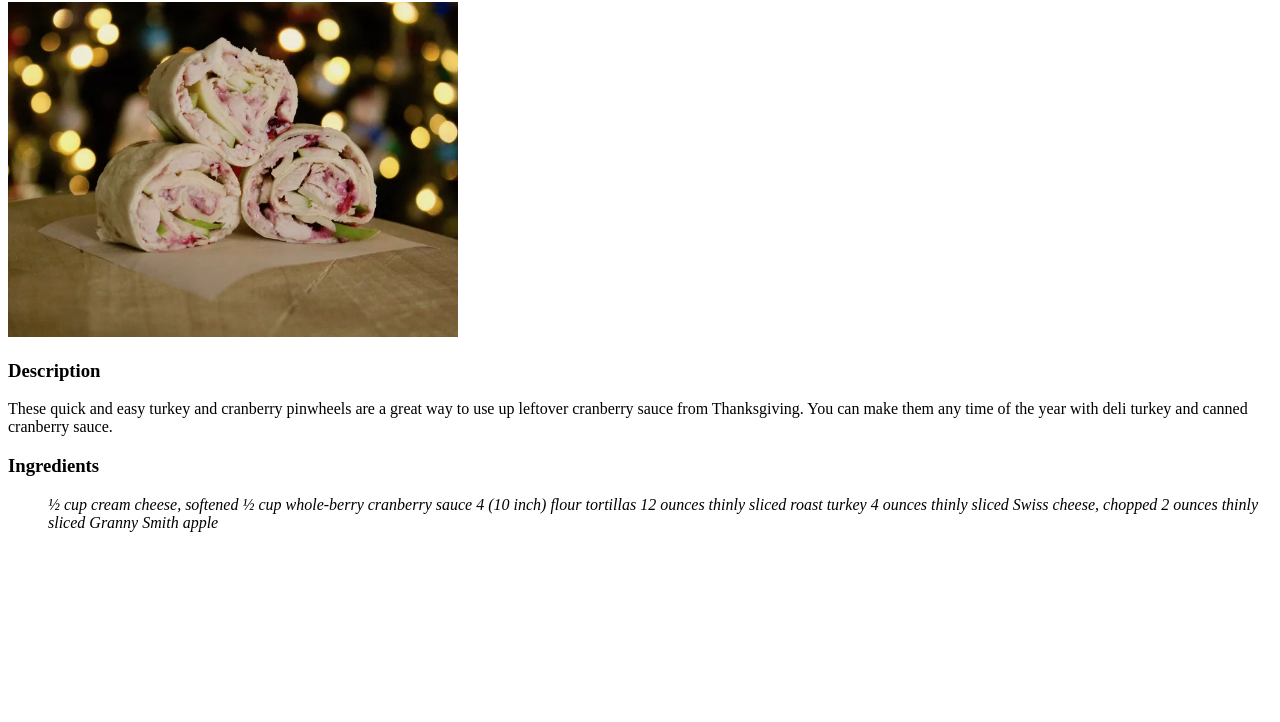
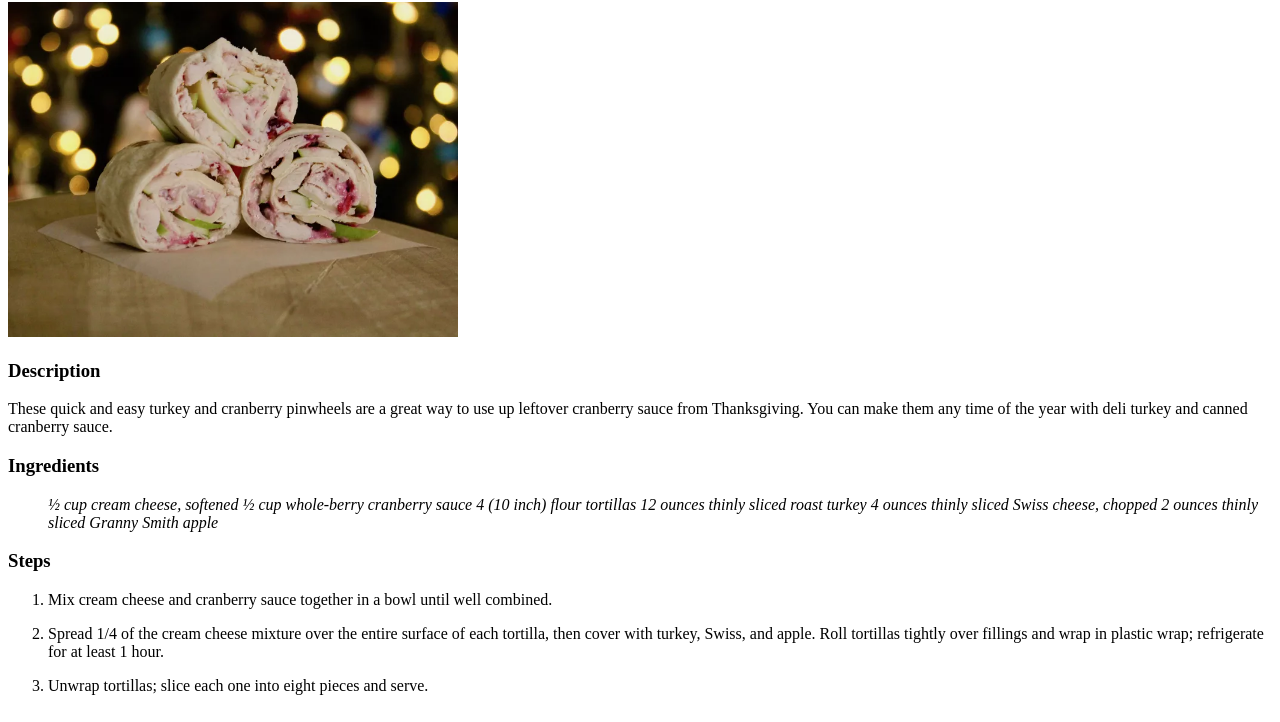
Before and after one commit to JonathanPunti/odin-recipes, a plain HTML site: page recipes/cranberry_Turkey_Pinwheels.html in a window 1280 px wide. Shown: the part 78-800 px from the top of the page. Drawn offline with Linux system fonts and the light colour scheme.

Commit message:
finalized cranberry_Turkey_Pinwheels.html with the requirements needed for the project

```diff
--- a/recipes/cranberry_Turkey_Pinwheels.html
+++ b/recipes/cranberry_Turkey_Pinwheels.html
@@ -21,6 +21,14 @@
         <i>4 ounces thinly sliced Swiss cheese, chopped</i>
         <i>2 ounces thinly sliced Granny Smith apple</i>
     </ul>
+    <h3>Steps</h3>
+    <ol>
+        <li><p>Mix cream cheese and cranberry sauce together in a bowl until well combined.</p></li>
+        <li><p>Spread 1/4 of the cream cheese mixture over the entire surface of each tortilla, then cover with turkey, Swiss, and apple.
+            Roll tortillas tightly over fillings and wrap in plastic wrap; refrigerate for at least 1 hour.
+        </p></li>
+        <li><p>Unwrap tortillas; slice each one into eight pieces and serve.</p></li>
+    </ol>
 
 </body>
 </html>
```
